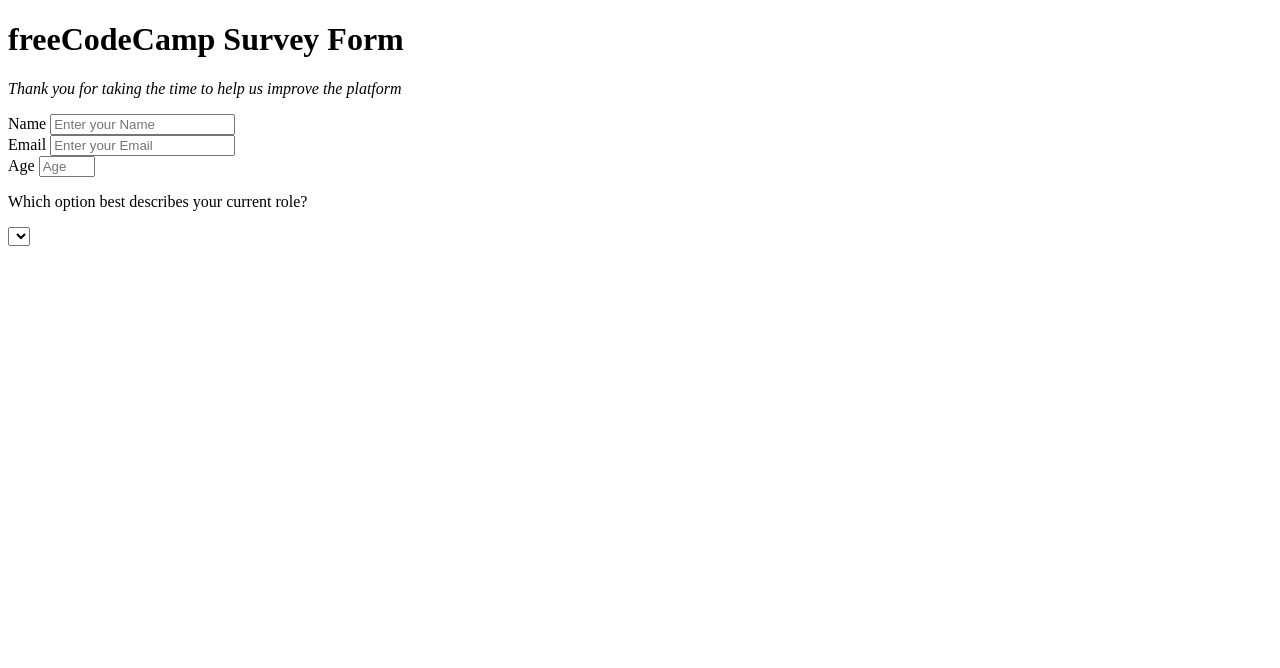
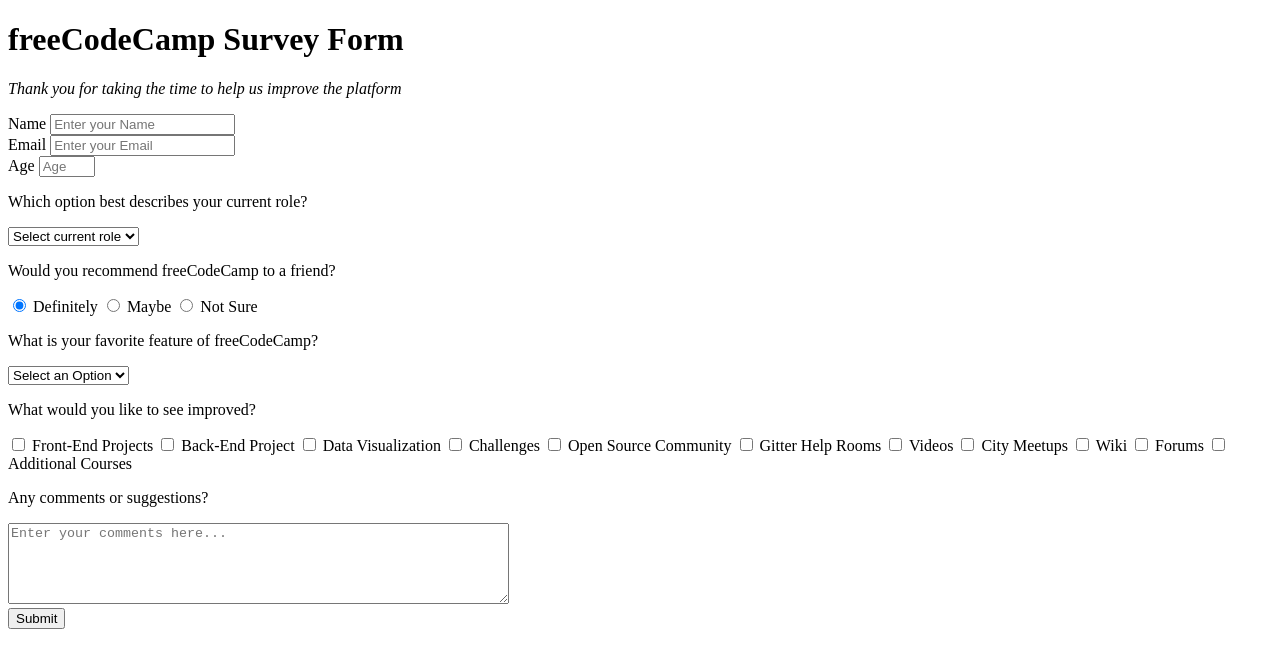
Before and after one commit to HackingdaHammy/SurveyForm, a plain HTML site: page index.html in a window 1280 px wide. Drawn offline with Linux system fonts and the light colour scheme.

Commit message:
Index file part 2
All the functions are in order, its all organized, might be adding more to it in future testing and add ons as i begin to stylize the form itself. So far the file itself passes all tests for FCC, but i want to add design to it to make it more original

```diff
--- a/index.html
+++ b/index.html
@@ -33,30 +33,98 @@
                 <p>Which option best describes your current role?</p>
                 <select class="formControl" id="dropdown" name="role" required="">
 <!--make 6 option values with the first one being disabled-->
-                    <option></option>
-                    <option></option>
-                    <option></option>
-                    <option></option>
-                    <option></option>
-                    <option></option>
+                    <option disabled="" selected="" value="">Select current role</option>
+                    <option value="student">Student</option>
+                    <option value="job">Full Time Job</option>
+                    <option value="learner">Full Time Learner</option>
+                    <option value="preferNo">Prefer Not To Say</option>
+                    <option value="other">Other</option>
                 </select>
             </div>
             <div class="formGroup">
-                <label></label>
-
+                <p>Would you recommend freeCodeCamp to a friend?</p>
+<!--create a radio button with 3 choices-->
+                    <label>
+                        <input type="radio" value="Definitely" checked="" class="inputRadio" name="userRecommended">
+                        Definitely
+                    </label>
+                    <label>
+                        <input type="radio" value="Maybe" class="inputRadio" name="userRecommended">
+                        Maybe
+                    </label>
+                    <label>
+                        <input type="radio" value="NotSure" class="inputRadio" name="userRecommended">
+                        Not Sure
+                    </label>
             </div>
             <div class="formGroup">
-                <label></label>
-
+<!--create 5 options to choose from with the first being disabled-->
+                <p>What is your favorite feature of freeCodeCamp?</p>
+                <select class="formControl" id="dropdown" name="role" required="">
+                    <option disabled="" selected="" value="">Select an Option</option>
+                    <option value="challenges">Challenges</option>
+                    <option value="projects">Projects</option>
+                    <option value="community">Community</option>
+                    <option value="openSource">Open Source</option>
+                </select>
             </div>
             <div class="formGroup">
-                <label></label>
-
+                <p>What would you like to see improved?</p>
+<!--add a clue function-->
+<!--make 11 checkboxes to choose from-->
+                <label>
+                    <input class="inputCheckbox" type="checkbox" name="prefer" value="FEP">
+                    Front-End Projects
+                </label>
+                <label>
+                    <input class="inputCheckbox" type="checkbox" name="prefer" value="BEP">
+                    Back-End Project
+                </label>
+                <label>
+                    <input class="inputCheckbox" type="checkbox" name="prefer" value="DV">
+                    Data Visualization
+                </label>
+                <label>
+                    <input class="inputCheckbox" type="checkbox" name="prefer" value="CHS">
+                    Challenges
+                </label>
+                <label>
+                    <input class="inputCheckbox" type="checkbox" name="prefer" value="OPS">
+                    Open Source Community
+                </label>
+                <label>
+                    <input class="inputCheckbox" type="checkbox" name="prefer" value="GHR">
+                    Gitter Help Rooms
+                </label>
+                <label>
+                    <input class="inputCheckbox" type="checkbox" name="prefer" value="VIDS">
+                    Videos
+                </label>
+                <label>
+                    <input class="inputCheckbox" type="checkbox" name="prefer" value="CM">
+                    City Meetups
+                </label>
+                <label>
+                    <input class="inputCheckbox" type="checkbox" name="prefer" value="WIKI">
+                    Wiki
+                </label>
+                <label>
+                    <input class="inputCheckbox" type="checkbox" name="prefer" value="FOR">
+                    Forums
+                </label>
+                <label>
+                    <input class="inputCheckbox" type="checkbox" name="prefer" value="AC">
+                    Additional Courses
+                </label>
             </div>
             <div class="formGroup">
-                <label></label>
-
+<!--add a textbox area-->
+                <p>Any comments or suggestions?</p>
+                <textarea id="textArea" rows="5" cols="60" name="areaText" placeholder="Enter your comments here..."></textarea>
             </div>
+<!--button will have an animation effect-->
+<!--present animation effect after stylizing other sections-->
+            <button id="submit">Submit</button>
         </form>
     </div>
 </body>
```
